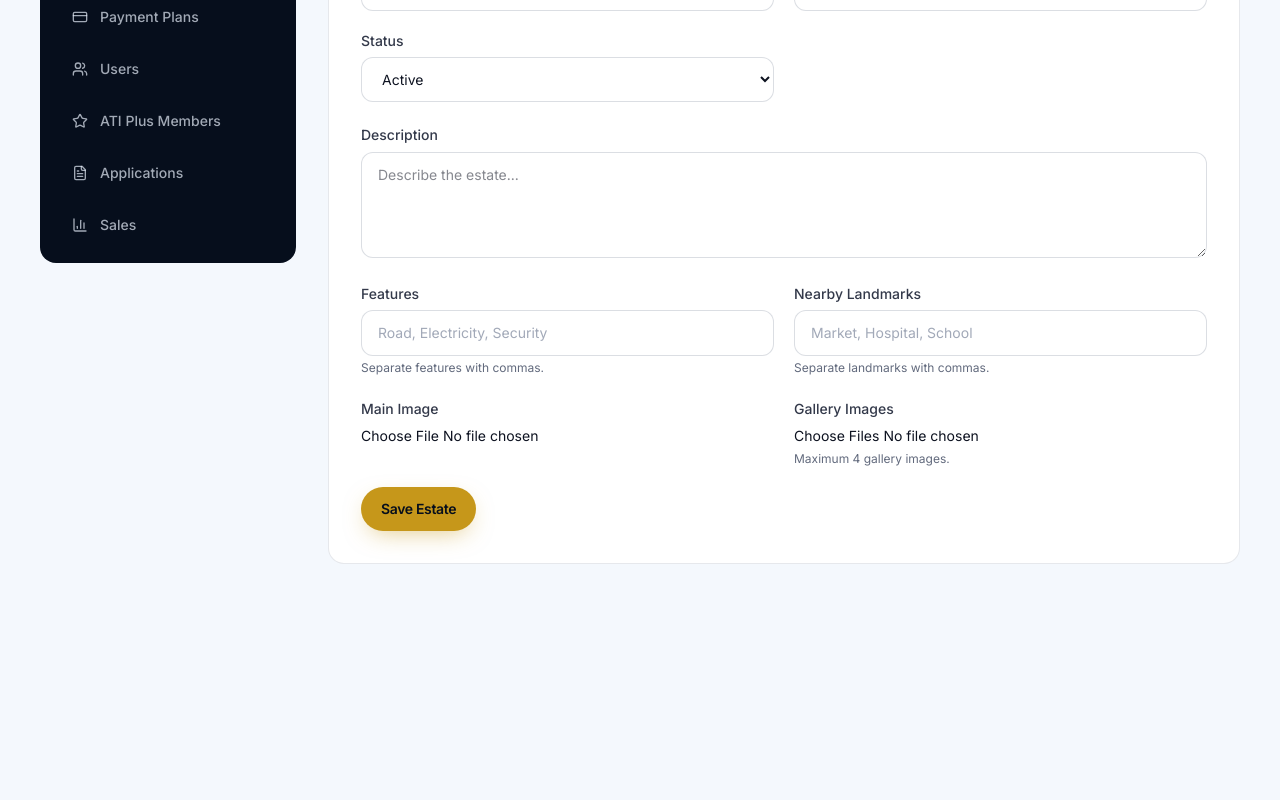
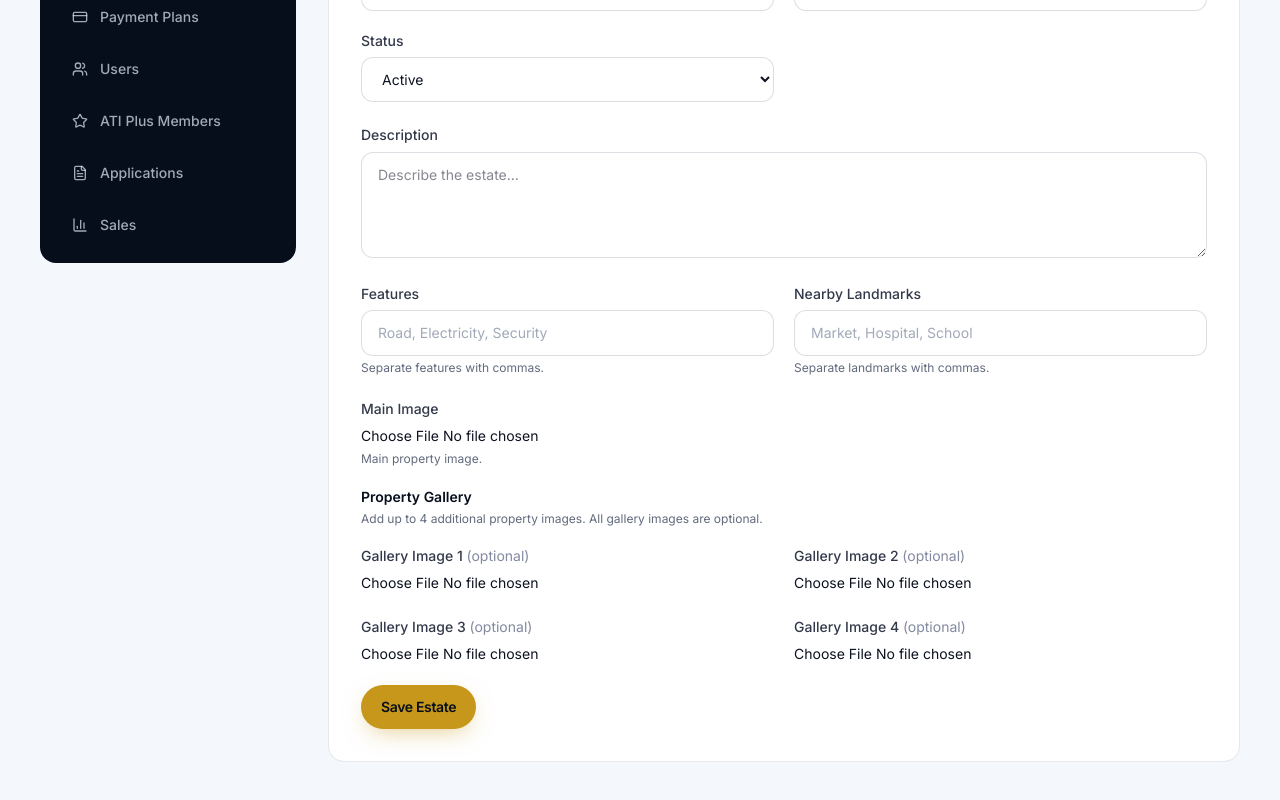
Before and after one commit to stanley5775/adash--to-plot, a Next.js app in the folder client/adashe-to-plot/: page /admin/properties/new in a window 1280 px wide. Shown: the part 406-1206 px from the top of the page. Before the commit the page ends 1018 px from the top, so only its background shows below. Built offline with nearby package versions, Linux system fonts and the light colour scheme.

Commit message:
feat: update admin and dashboard

```diff
--- a/client/adashe-to-plot/src/app/admin/(dashboard)/properties/new/page.tsx
+++ b/client/adashe-to-plot/src/app/admin/(dashboard)/properties/new/page.tsx
@@ -1,4 +1,4 @@
-import { EstateForm } from "@/components/admin/PropertyForm";
+import { Property } from "@/components/admin/PropertyForm";
 
 export default function AdminNewPropertyPage() {
   return (
@@ -9,7 +9,7 @@ export default function AdminNewPropertyPage() {
           Create a new property record (frontend-only for now).
         </p>
       </div>
-      <EstateForm />
+      <Property />
     </div>
   );
 }
--- a/client/adashe-to-plot/src/app/admin/(dashboard)/properties/page.tsx
+++ b/client/adashe-to-plot/src/app/admin/(dashboard)/properties/page.tsx
@@ -134,9 +134,9 @@ export default function AdminEstatePage() {
             <p className="mt-1 text-sm text-ink-500">Manage all estates.</p>
           </div>
 
-          <Button href="/admin/estates/new">
+          <Button href="/admin/properties/new">
             <Plus className="h-4 w-4" />
-            Add Estate
+            Add properties
           </Button>
         </div>
 
--- a/client/adashe-to-plot/src/components/admin/PropertyForm.tsx
+++ b/client/adashe-to-plot/src/components/admin/PropertyForm.tsx
@@ -17,7 +17,12 @@ type EstateFormValues = {
   nearbyLandmarks: string;
   status: string;
   mainImage: FileList;
-  galleryImages: FileList;
+
+  // 4 optional gallery images
+  galleryImage1: FileList;
+  galleryImage2: FileList;
+  galleryImage3: FileList;
+  galleryImage4: FileList;
 };
 
 const estateNames = [
@@ -35,7 +40,7 @@ const estateNames = [
   },
 ];
 
-export function EstateForm() {
+export function Property() {
   const {
     register,
     handleSubmit,
@@ -60,26 +65,39 @@ export function EstateForm() {
     formData.append("nearbyLandmarks", data.nearbyLandmarks);
     formData.append("status", data.status);
 
+    // Main image
     if (data.mainImage?.[0]) {
       formData.append("mainImage", data.mainImage[0]);
     }
 
-    if (data.galleryImages) {
-      Array.from(data.galleryImages)
-        .slice(0, 4)
-        .forEach((file) => {
-          formData.append("galleryImages", file);
-        });
+    // Gallery Image 1
+    if (data.galleryImage1?.[0]) {
+      formData.append("galleryImages", data.galleryImage1[0]);
     }
 
-    console.log(formData);
+    // Gallery Image 2
+    if (data.galleryImage2?.[0]) {
+      formData.append("galleryImages", data.galleryImage2[0]);
+    }
+
+    // Gallery Image 3
+    if (data.galleryImage3?.[0]) {
+      formData.append("galleryImages", data.galleryImage3[0]);
+    }
+
+    // Gallery Image 4
+    if (data.galleryImage4?.[0]) {
+      formData.append("galleryImages", data.galleryImage4[0]);
+    }
+
+    console.log("Estate FormData:", formData);
   }
 
   return (
     <form
       onSubmit={handleSubmit(onSubmit)}
       className="grid grid-cols-1 gap-5 rounded-2xl border border-navy-800/10 bg-white p-6 sm:grid-cols-2 sm:p-8">
-      {/* estateNameId */}
+      {/* Estate Name */}
       <div>
         <Select
           label="Estate Name"
@@ -100,7 +118,7 @@ export function EstateForm() {
         )}
       </div>
 
-      {/* location */}
+      {/* Location */}
       <div>
         <Input
           label="Location"
@@ -118,7 +136,7 @@ export function EstateForm() {
         )}
       </div>
 
-      {/* city */}
+      {/* City */}
       <div>
         <Input
           label="City"
@@ -134,7 +152,7 @@ export function EstateForm() {
         )}
       </div>
 
-      {/* state */}
+      {/* State */}
       <div>
         <Input
           label="State"
@@ -152,7 +170,7 @@ export function EstateForm() {
         )}
       </div>
 
-      {/* startingPrice */}
+      {/* Starting Price */}
       <div>
         <Input
           label="Starting Price (₦)"
@@ -171,7 +189,7 @@ export function EstateForm() {
         )}
       </div>
 
-      {/* totalPlots */}
+      {/* Total Plots */}
       <div>
         <Input
           label="Total Plots"
@@ -190,7 +208,7 @@ export function EstateForm() {
         )}
       </div>
 
-      {/* status */}
+      {/* Status */}
       <div>
         <Select
           label="Status"
@@ -209,7 +227,7 @@ export function EstateForm() {
         />
       </div>
 
-      {/* description */}
+      {/* Description */}
       <div className="sm:col-span-2">
         <label
           htmlFor="description"
@@ -226,7 +244,7 @@ export function EstateForm() {
         />
       </div>
 
-      {/* features */}
+      {/* Features */}
       <div>
         <Input
           label="Features"
@@ -240,7 +258,7 @@ export function EstateForm() {
         </p>
       </div>
 
-      {/* nearbyLandmarks */}
+      {/* Nearby Landmarks */}
       <div>
         <Input
           label="Nearby Landmarks"
@@ -254,8 +272,8 @@ export function EstateForm() {
         </p>
       </div>
 
-      {/* mainImage */}
-      <div>
+      {/* Main Image */}
+      <div className="sm:col-span-2">
         <label htmlFor="mainImage" className="text-sm font-medium text-ink-700">
           Main Image
         </label>
@@ -267,29 +285,99 @@ export function EstateForm() {
           className="mt-1.5 w-full text-sm"
           {...register("mainImage")}
         />
+
+        <p className="mt-1 text-xs text-ink-500">Main property image.</p>
       </div>
 
-      {/* galleryImages */}
+      {/* ================= GALLERY ================= */}
+      <div className="sm:col-span-2">
+        <div className="mb-4">
+          <h3 className="text-sm font-semibold text-navy-950">
+            Property Gallery
+          </h3>
+
+          <p className="mt-1 text-xs text-ink-500">
+            Add up to 4 additional property images. All gallery images are
+            optional.
+          </p>
+        </div>
+
+        <div className="grid grid-cols-1 gap-5 sm:grid-cols-2">
+          {/* Gallery Image 1 */}
           <div>
             <label
-          htmlFor="galleryImages"
+              htmlFor="galleryImage1"
               className="text-sm font-medium text-ink-700">
-          Gallery Images
+              Gallery Image 1{" "}
+              <span className="font-normal text-ink-400">(optional)</span>
             </label>
 
             <input
-          id="galleryImages"
+              id="galleryImage1"
               type="file"
               accept="image/*"
-          multiple
               className="mt-1.5 w-full text-sm"
-          {...register("galleryImages")}
+              {...register("galleryImage1")}
             />
-
-        <p className="mt-1 text-xs text-ink-500">Maximum 4 gallery images.</p>
           </div>
 
-      {/* submit */}
+          {/* Gallery Image 2 */}
+          <div>
+            <label
+              htmlFor="galleryImage2"
+              className="text-sm font-medium text-ink-700">
+              Gallery Image 2{" "}
+              <span className="font-normal text-ink-400">(optional)</span>
+            </label>
+
+            <input
+              id="galleryImage2"
+              type="file"
+              accept="image/*"
+              className="mt-1.5 w-full text-sm"
+              {...register("galleryImage2")}
+            />
+          </div>
+
+          {/* Gallery Image 3 */}
+          <div>
+            <label
+              htmlFor="galleryImage3"
+              className="text-sm font-medium text-ink-700">
+              Gallery Image 3{" "}
+              <span className="font-normal text-ink-400">(optional)</span>
+            </label>
+
+            <input
+              id="galleryImage3"
+              type="file"
+              accept="image/*"
+              className="mt-1.5 w-full text-sm"
+              {...register("galleryImage3")}
+            />
+          </div>
+
+          {/* Gallery Image 4 */}
+          <div>
+            <label
+              htmlFor="galleryImage4"
+              className="text-sm font-medium text-ink-700">
+              Gallery Image 4{" "}
+              <span className="font-normal text-ink-400">(optional)</span>
+            </label>
+
+            <input
+              id="galleryImage4"
+              type="file"
+              accept="image/*"
+              className="mt-1.5 w-full text-sm"
+              {...register("galleryImage4")}
+            />
+          </div>
+        </div>
+      </div>
+
+      {/* Submit */}
       <div className="sm:col-span-2">
         <Button type="submit">Save Estate</Button>
       </div>
```
Lines whose indentation alone changed are shown as unchanged.
